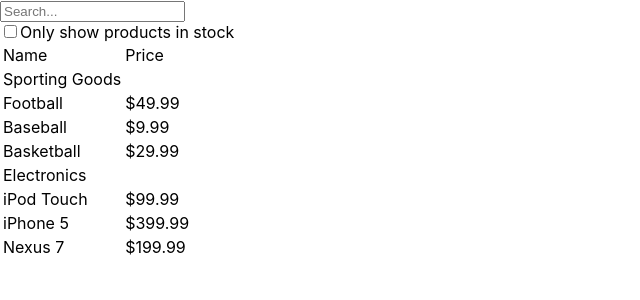
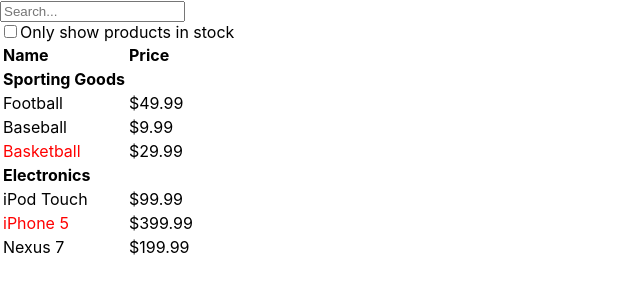
Before and after one commit to Cho-SeongJu/React-Study, a React (Create React App) app in the folder React 이해하기/project/project/: page / in a window 1280 px wide. Shown: the top 300 px of the page, without its empty margins (0-640 px from the left). Built offline with nearby package versions, Linux system fonts and the light colour scheme.

Commit message:
css inline 방식 적용

```diff
--- a/React 이해하기/project/project/src/mockupData/components/ProductsTable.js
+++ b/React 이해하기/project/project/src/mockupData/components/ProductsTable.js
@@ -8,11 +8,11 @@
   return (
     <>
       <tr>
-        <td>{category}</td>
+        <td style={{ fontWeight: "bold" }}>{category}</td>
       </tr>
       {flteredItems.map((item, idx) => (
         <tr key={idx}>
-          <td>{item.name}</td>
+          <td style={{ color: item.stocked ? "black" : "red" }}>{item.name}</td>
           <td>{item.price}</td>
         </tr>
       ))}
--- a/React 이해하기/project/project/src/mockupData/components/StoreTable.js
+++ b/React 이해하기/project/project/src/mockupData/components/StoreTable.js
@@ -28,7 +28,7 @@
   return (
     <table>
       <thead>
-        <tr>
+        <tr style={{ fontWeight: "bold" }}>
           <td>Name</td>
           <td>Price</td>
         </tr>
```
Also changed, not shown: 1 other file (tests, documents, lock files or other folders).
